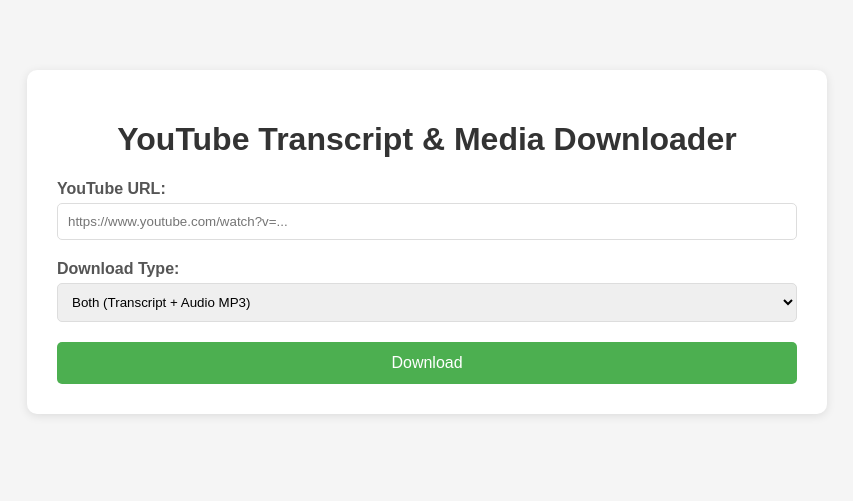
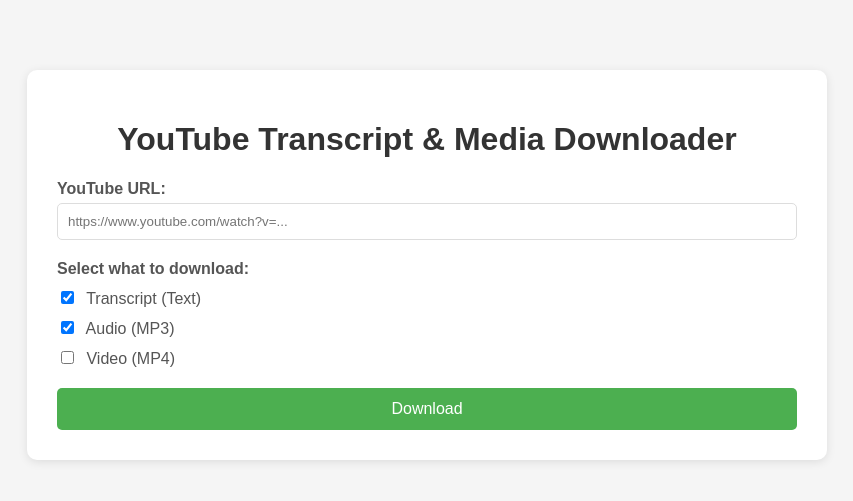
Before and after one commit to JoarFj/youtube-to-mp3, a FastAPI app: page / in a window 1280 px wide. Shown: the top 501 px of the page, without its empty margins (213-1066 px from the left). Run offline with FastAPI, Linux system fonts and the light colour scheme.

Commit message:
Replace dropdown with checkboxes for flexible download options
- Replace single dropdown with 3 checkboxes (Transcript, Audio, Video)
- Allow any combination of downloads to be selected
- Add client-side validation to ensure at least one option selected
- Update backend to parse comma-separated download types
- Maintain backward compatibility with 'both' option
- Default: Transcript + Audio checked, Video unchecked

```diff
--- a/app.py
+++ b/app.py
@@ -53,7 +53,7 @@ async def download_youtube(request: YouTubeRequest):
     Download YouTube video transcript, audio, and/or video.
 
     - **url**: YouTube video URL
-    - **download_type**: "transcript", "audio", "video", or "both" (transcript + audio)
+    - **download_type**: Comma-separated list: "transcript,audio,video" or combinations like "transcript,audio"
     """
     try:
         logger.info(f"Received download request for: {request.url}, type: {request.download_type}")
@@ -62,13 +62,20 @@ async def download_youtube(request: YouTubeRequest):
         if not video_id:
             raise HTTPException(status_code=400, detail="Invalid YouTube URL")
 
+        # Parse download types (support both legacy "both" and new comma-separated format)
+        download_types = []
+        if request.download_type == "both":
+            download_types = ["transcript", "audio"]
+        else:
+            download_types = [t.strip() for t in request.download_type.split(',')]
+
         transcript_file = None
         audio_file = None
         video_file = None
         messages = []
 
         # Download transcript
-        if request.download_type in ["transcript", "both"]:
+        if "transcript" in download_types:
             logger.info("Starting transcript download...")
             transcript_file = youtube_downloader.download_transcript(request.url)
             if transcript_file:
@@ -79,7 +86,7 @@ async def download_youtube(request: YouTubeRequest):
                 logger.warning("Transcript download failed")
 
         # Download audio
-        if request.download_type in ["audio", "both"]:
+        if "audio" in download_types:
             logger.info("Starting audio download...")
             audio_file = youtube_downloader.download_audio(request.url)
             if audio_file:
@@ -91,7 +98,7 @@ async def download_youtube(request: YouTubeRequest):
                 logger.warning("Audio download failed")
 
         # Download video
-        if request.download_type == "video":
+        if "video" in download_types:
             logger.info("Starting video download...")
             video_file = youtube_downloader.download_video(request.url)
             if video_file:
--- a/templates/index.html
+++ b/templates/index.html
@@ -104,13 +104,21 @@
                 <input type="text" id="url" name="url" placeholder="https://www.youtube.com/watch?v=..." required>
             </div>
             <div class="form-group">
-                <label for="downloadType">Download Type:</label>
-                <select id="downloadType" name="downloadType">
-                    <option value="both">Both (Transcript + Audio MP3)</option>
-                    <option value="transcript">Transcript Only</option>
-                    <option value="audio">Audio Only (MP3)</option>
-                    <option value="video">Video Only (MP4)</option>
-                </select>
+                <label>Select what to download:</label>
+                <div style="margin-top: 10px;">
+                    <label style="display: block; margin-bottom: 10px; font-weight: normal; cursor: pointer;">
+                        <input type="checkbox" id="downloadTranscript" name="downloadTranscript" checked style="margin-right: 8px;">
+                        Transcript (Text)
+                    </label>
+                    <label style="display: block; margin-bottom: 10px; font-weight: normal; cursor: pointer;">
+                        <input type="checkbox" id="downloadAudio" name="downloadAudio" checked style="margin-right: 8px;">
+                        Audio (MP3)
+                    </label>
+                    <label style="display: block; margin-bottom: 10px; font-weight: normal; cursor: pointer;">
+                        <input type="checkbox" id="downloadVideo" name="downloadVideo" style="margin-right: 8px;">
+                        Video (MP4)
+                    </label>
+                </div>
             </div>
             <button type="submit" id="submitBtn">Download</button>
         </form>
@@ -129,7 +137,24 @@
             const result = document.getElementById('result');
 
             const url = document.getElementById('url').value;
-            const downloadType = document.getElementById('downloadType').value;
+            const downloadTranscript = document.getElementById('downloadTranscript').checked;
+            const downloadAudio = document.getElementById('downloadAudio').checked;
+            const downloadVideo = document.getElementById('downloadVideo').checked;
+
+            // Validate at least one option is selected
+            if (!downloadTranscript && !downloadAudio && !downloadVideo) {
+                result.style.display = 'block';
+                result.className = 'result error';
+                result.innerHTML = '<strong>Error:</strong><br>Please select at least one download option.';
+                return;
+            }
+
+            // Build download_type string
+            let downloadTypes = [];
+            if (downloadTranscript) downloadTypes.push('transcript');
+            if (downloadAudio) downloadTypes.push('audio');
+            if (downloadVideo) downloadTypes.push('video');
+            const downloadType = downloadTypes.join(',');
 
             // Reset and show loading
             result.style.display = 'none';
```
